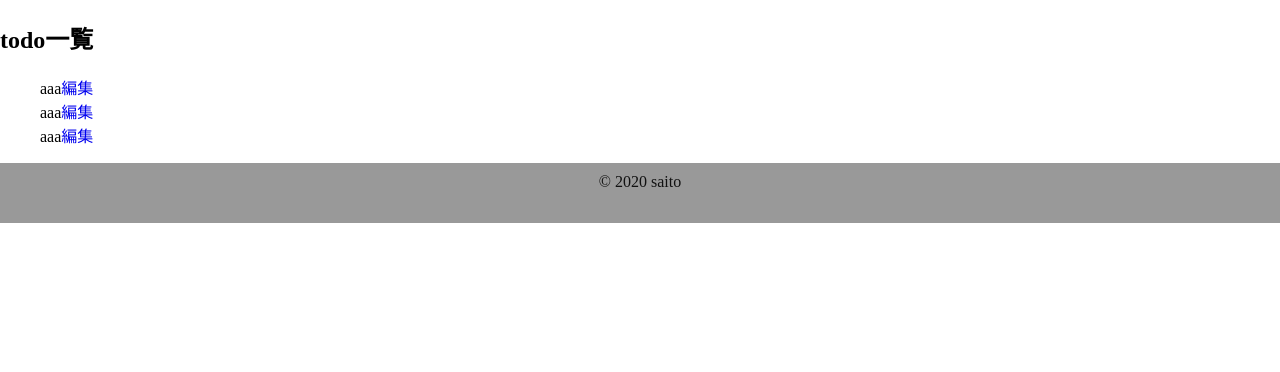
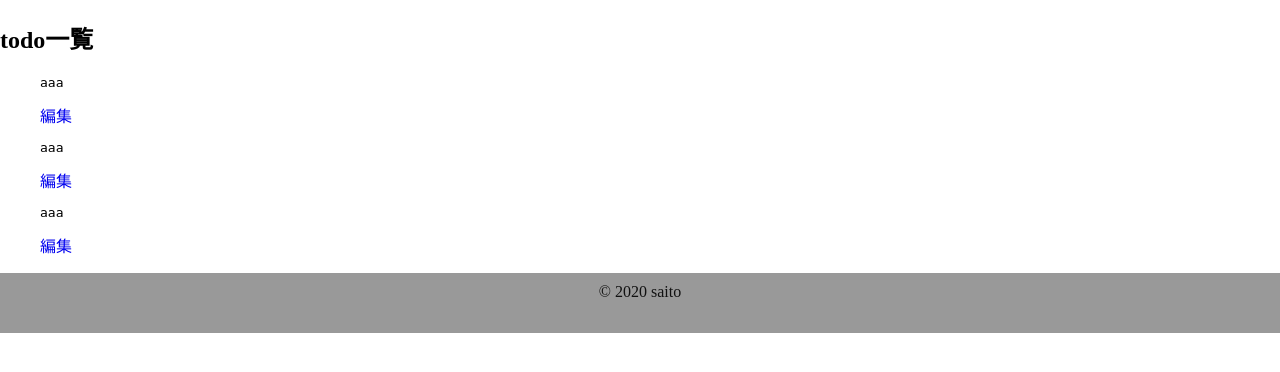
Before and after one commit to sait0-kun/todo_php, a PHP site: page /main.php in a window 1280 px wide. Shown: the part 60-432 px from the top of the page. Run offline with PHP 8.4, Linux system fonts and the light colour scheme.

Commit message:
[update]list

```diff
--- a/docker/app/src/main.php
+++ b/docker/app/src/main.php
@@ -17,9 +17,9 @@
 <section class="main">
     <h1 class="main__title">todo一覧</h1>
     <ul class="main__list">
-        <li class="main__list__task">aaa<a class="main__list__task-edit" href="#">編集</a></li>
-        <li class="main__list__task">aaa<a class="main__list__task-edit" href="#">編集</a></li>
-        <li class="main__list__task">aaa<a class="main__list__task-edit" href="#">編集</a></li>
+        <li class="main__list__task"><pre class="main__list__task-text">aaa</pre><a class="main__list__task-edit" href="#">編集</a></li>
+        <li class="main__list__task"><pre class="main__list__task-text">aaa</pre><a class="main__list__task-edit" href="#">編集</a></li>
+        <li class="main__list__task"><pre class="main__list__task-text">aaa</pre><a class="main__list__task-edit" href="#">編集</a></li>
     </ul>
 </section>
 <footer class="footer">©︎ 2020 saito</footer>
```
